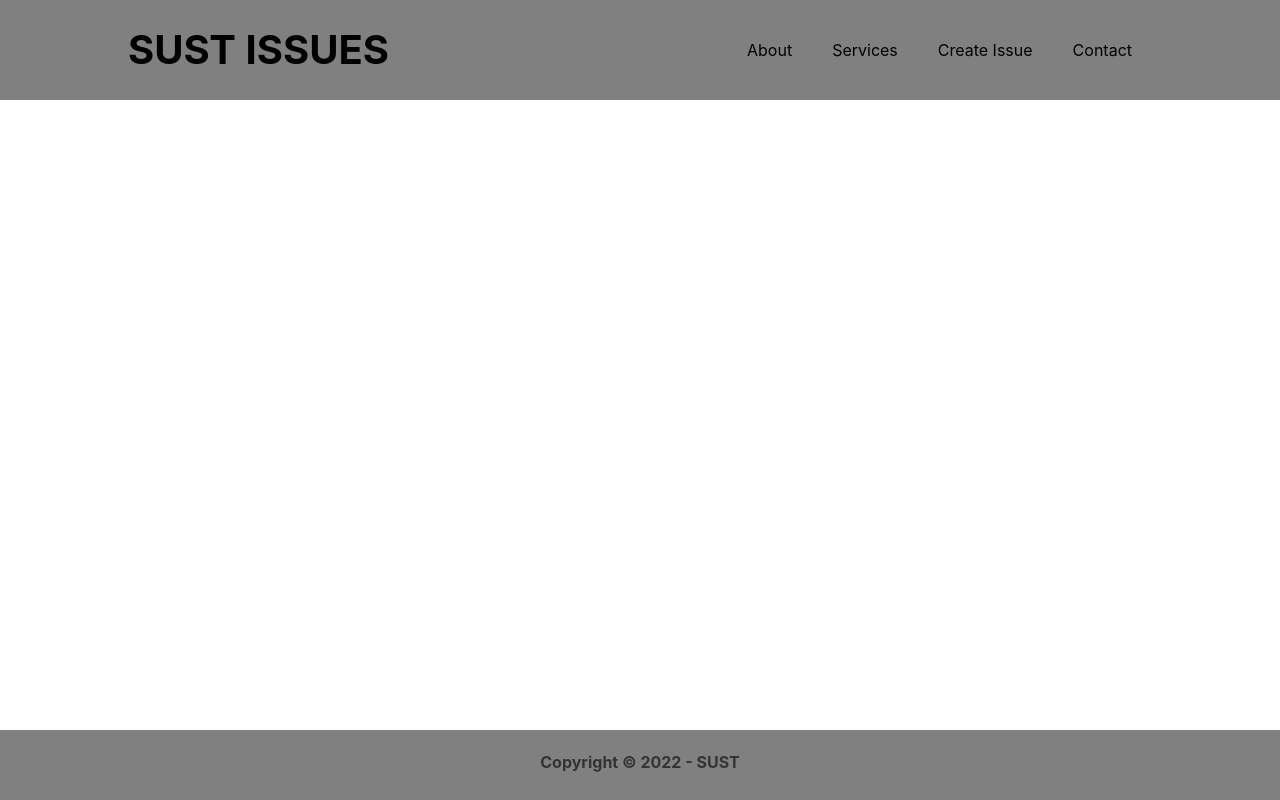
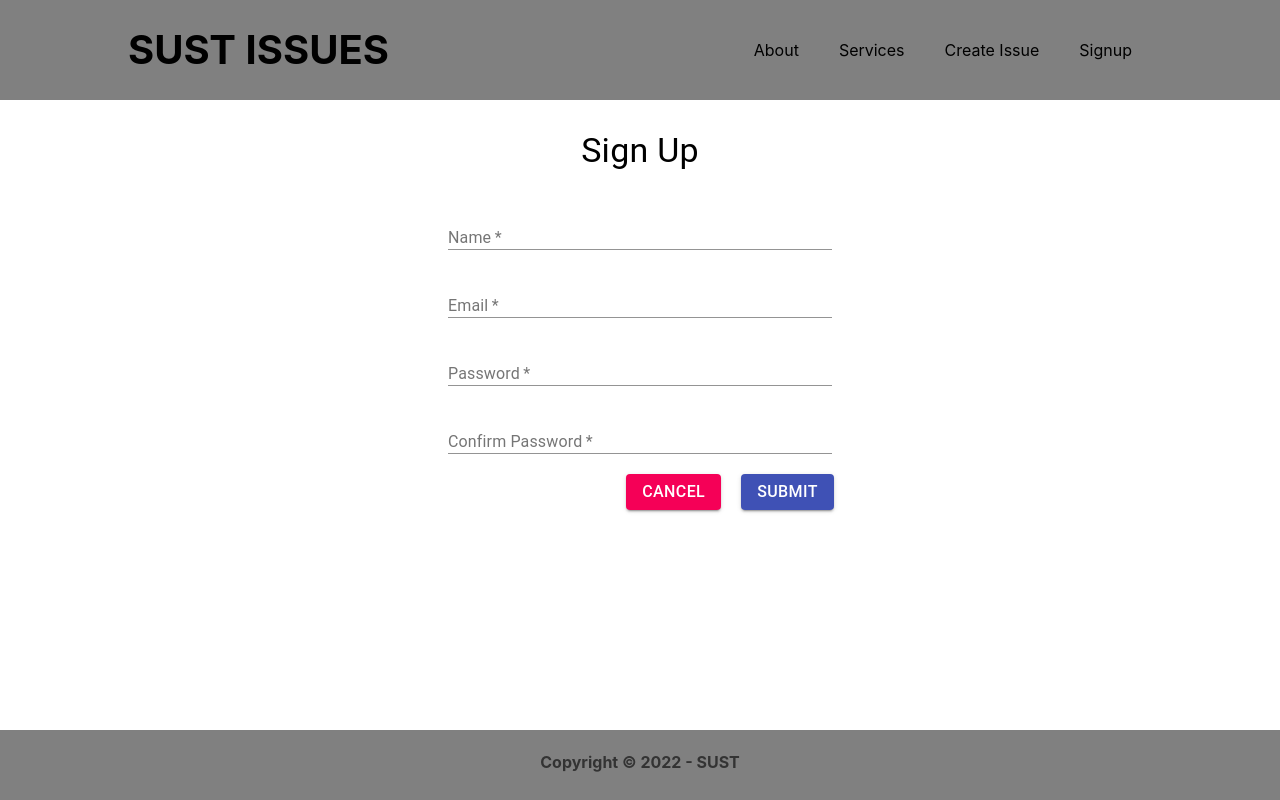
Before and after one commit to Wahed08/Issue, a React (Create React App) app in the folder Issue/client/: page /signup in a window 1280 px wide. Built offline with nearby package versions, Linux system fonts and the light colour scheme.

Commit message:
new page added

```diff
--- a/Issue/client/package.json
+++ b/Issue/client/package.json
@@ -6,6 +6,7 @@
     "@fortawesome/fontawesome-svg-core": "^6.1.1",
     "@fortawesome/free-solid-svg-icons": "^6.1.1",
     "@fortawesome/react-fontawesome": "^0.1.18",
+    "@material-ui/core": "^4.12.4",
     "@testing-library/jest-dom": "^5.14.1",
     "@testing-library/react": "^11.2.7",
     "@testing-library/user-event": "^12.8.3",
--- a/Issue/client/src/App.js
+++ b/Issue/client/src/App.js
@@ -4,12 +4,14 @@ import Header from "./components/Header/Header";
 import Footer from "./components/Footer/Footer";
 import IssueBody from "./components/BodyComponent/IssueBody";
 import CreateIssue from "./components/BodyComponent/CreateIssue";
+import SignUp from "./components/SignUp/SignUp";
 
 const App = () => {
   let routes = (
     <Routes>
       <Route path="/create_issue" element={<CreateIssue />}></Route>
       <Route path="/" element={<IssueBody />}></Route>
+      <Route path="/signup" element={<SignUp />}></Route>
     </Routes>
   );
   return (
--- a/Issue/client/src/components/BodyComponent/CreateIssue.css
+++ b/Issue/client/src/components/BodyComponent/CreateIssue.css
@@ -71,9 +71,6 @@
     cursor: pointer;
     margin-top: 10%;
 }
-/* #cancelBtn{
-    background-color: crimson;
-} */
 
 @media (max-width:1368px) {
     .modal-background {
--- a/Issue/client/src/components/Header/Header.js
+++ b/Issue/client/src/components/Header/Header.js
@@ -22,7 +22,7 @@ const Header = () => {
               <Link to="/create_issue">Create Issue</Link>
             </li>
             <li>
-              <Link to="" >Contact</Link>
+              <Link to="/signup" >Signup</Link>
             </li>
           </ul>
         </nav>
--- /dev/null
+++ b/Issue/client/src/components/SignUp/SignUp.css
@@ -0,0 +1,27 @@
+.form-container{
+    padding-top: 200px;
+    display: flex;
+    justify-content: center;
+    align-items: center;
+    flex-direction: column;
+}
+
+.sign-up{
+    padding-bottom: 30px;
+}
+
+.button-container{
+    display: flex;
+    justify-content: center;
+    align-items: center;
+    margin-left: 360px;
+}
+
+@media (max-width:1368px) {
+    .form-container {
+        padding-top: 130px;
+    }
+    .button-container{
+        margin-left: 180px;
+    }
+}
--- /dev/null
+++ b/Issue/client/src/components/SignUp/SignUp.js
@@ -0,0 +1,63 @@
+import React from "react";
+import { TextField, Typography, Button } from "@material-ui/core";
+import "./SignUp.css";
+
+const SignUp = () => {
+  return (
+    <div className="main-container">
+      <form action="">
+        <div className="form-container">
+          <div className="sign-up">
+            <Typography variant="h4">Sign Up</Typography>
+          </div>
+
+          <TextField
+            type="text"
+            label="Name"
+            style={{
+              width: "30%",
+              paddingBottom: "20px",
+            }}
+            required
+          />
+          <TextField
+            type="email"
+            label="Email"
+            style={{
+              width: "30%",
+              paddingBottom: "20px",
+            }}
+            required
+          />
+          <TextField
+            type="password"
+            label="Password"
+            style={{
+              width: "30%",
+              paddingBottom: "20px",
+            }}
+            required
+          />
+          <TextField
+            type="password"
+            label="Confirm Password"
+            style={{
+              width: "30%",
+              paddingBottom: "20px",
+            }}
+            required
+          />
+        </div>
+
+        <div className="button-container">
+          <Button variant="contained" color="secondary" style={{
+            marginRight: "20px",
+          }}>Cancel</Button>
+          <Button variant="contained" color="primary">Submit</Button>
+        </div>
+      </form>
+    </div>
+  );
+};
+
+export default SignUp;
```
Also changed, not shown: 1 other file (tests, documents, lock files or other folders).
